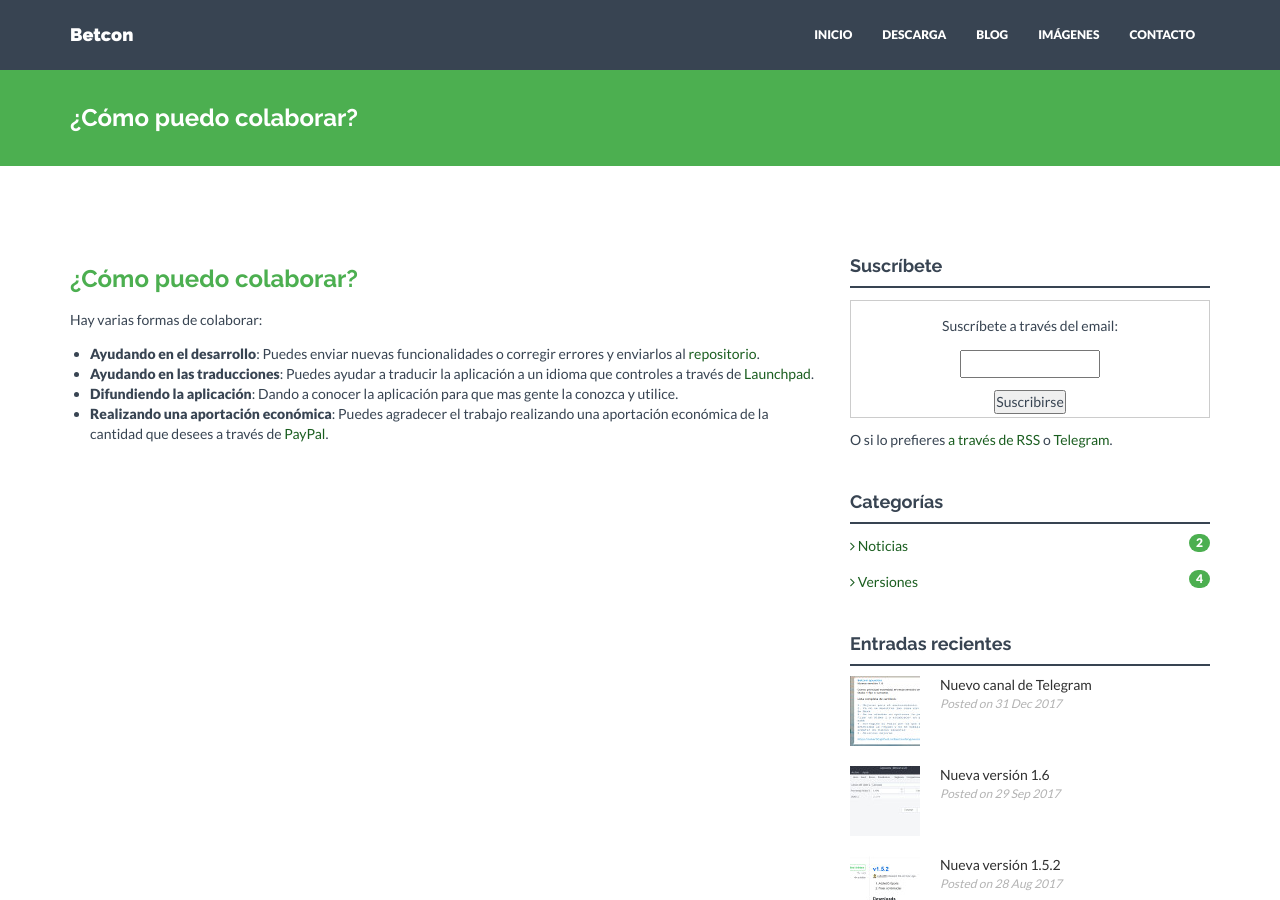
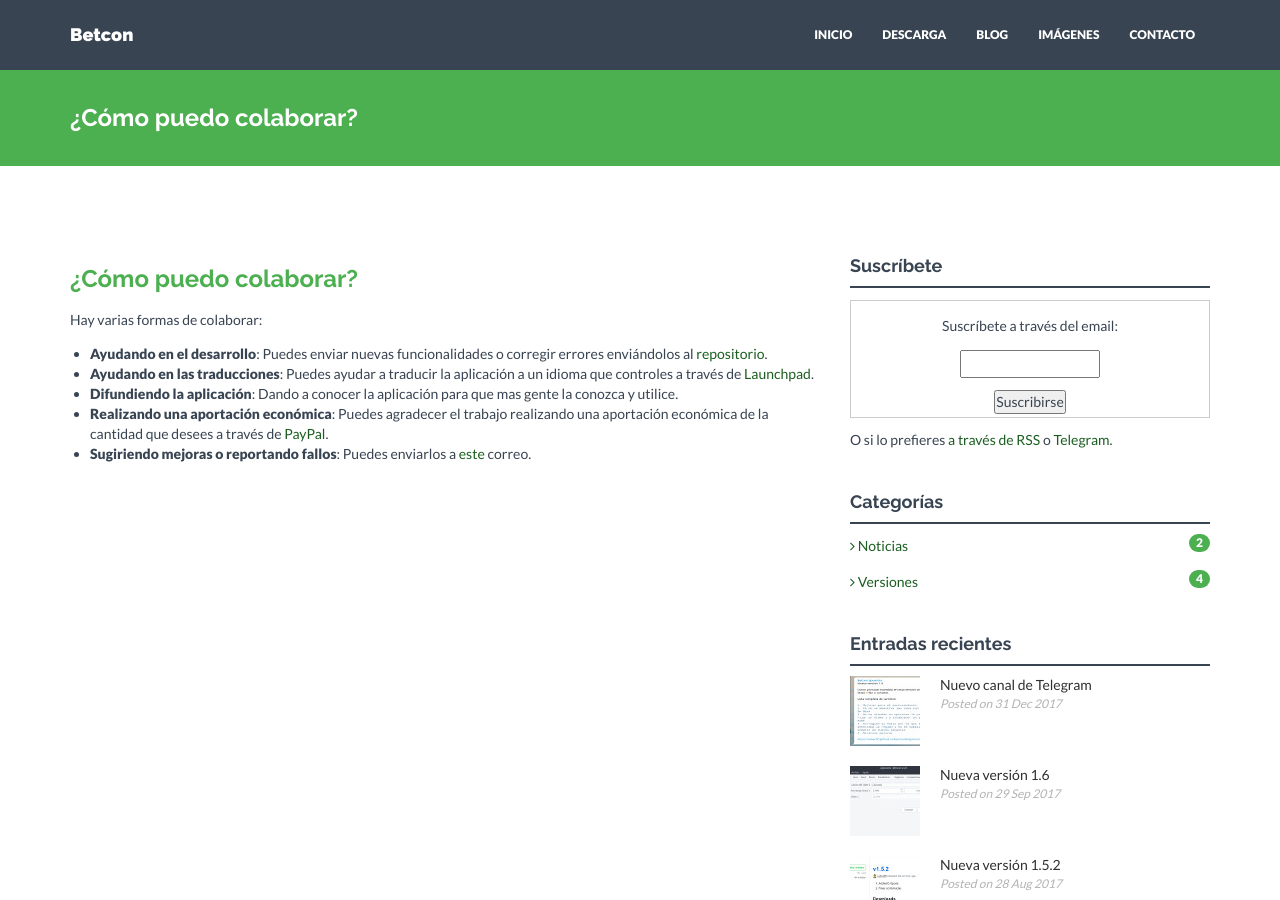
Before and after one commit to soker90/betcon, a Jekyll site: the page built from _posts/question/2017-12-28-colaborar.markdown, in a window 1280 px wide and 900 px high. Built offline with Jekyll 4.4.1, drawn with Linux system fonts in a browser that asks for light colours; nearby versions of some CDN libraries.

Commit message:
Update 2017-12-28-colaborar.markdown

```diff
--- a/_posts/question/2017-12-28-colaborar.markdown
+++ b/_posts/question/2017-12-28-colaborar.markdown
@@ -8,7 +8,8 @@ categories:
 ---
 Hay varias formas de colaborar:
 
-* **Ayudando en el desarrollo**: Puedes enviar nuevas funcionalidades o corregir errores y enviarlos al [repositorio](https://github.com/soker90/betcon).
+* **Ayudando en el desarrollo**: Puedes enviar nuevas funcionalidades o corregir errores enviándolos al [repositorio](https://github.com/soker90/betcon).
 * **Ayudando en las traducciones**: Puedes ayudar a traducir la aplicación a un idioma que controles a través de [Launchpad](https://translations.launchpad.net/betcon).
 * **Difundiendo la aplicación**: Dando a conocer la aplicación para que mas gente la conozca y utilice.
 * **Realizando una aportación económica**: Puedes agradecer el trabajo realizando una aportación económica de la cantidad que desees a través de [PayPal](https://www.paypal.me/eduparra).
+* **Sugiriendo mejoras o reportando fallos**: Puedes enviarlos a [este](mailto:eduparra90@gmail.com) correo.
```
